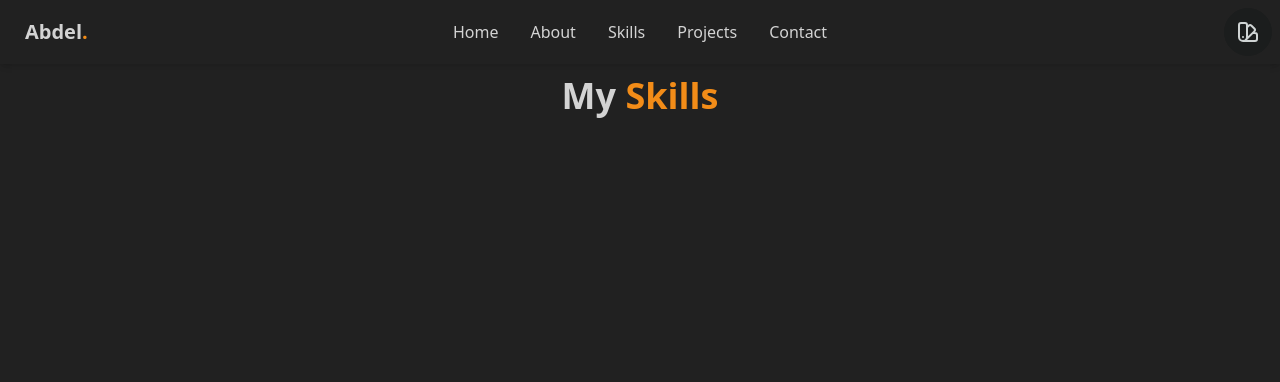
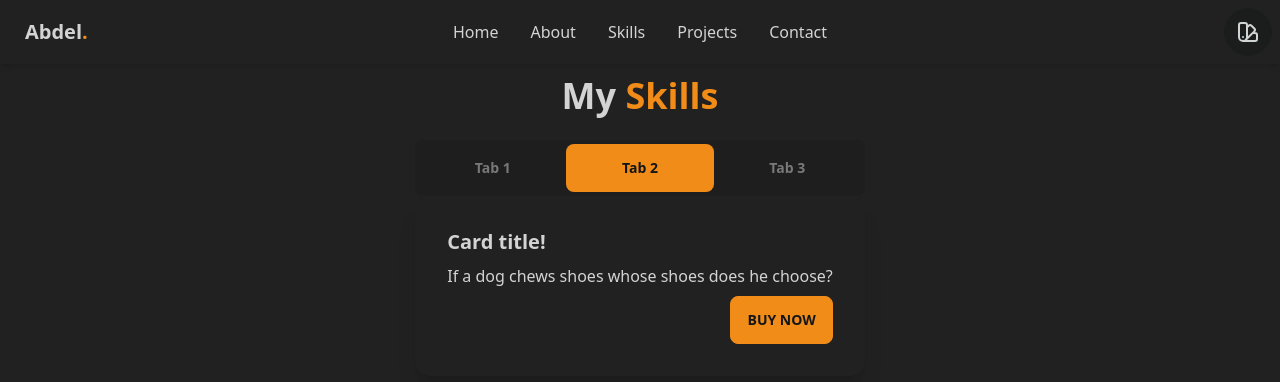
Before and after one commit to abdellatif-laghjaj/vue-portfolio, a Vue app: page /skills in a window 1280 px wide. Shown: the top 382 px of the page. Built offline with nearby package versions, Linux system fonts and the light colour scheme.

Commit message:
create tabs for skills

```diff
--- a/src/views/Skills.vue
+++ b/src/views/Skills.vue
@@ -7,13 +7,30 @@
     </div>
 
     <!-- Section Content -->
+    <div class="mt-3 w-11/12 sm:w-auto">
+      <div class="tabs tabs-boxed">
+        <a class="tab flex-1 h-12 font-bold">Tab 1</a>
+        <a class="tab flex-1 h-12 font-bold tab-active">Tab 2</a>
+        <a class="tab flex-1 h-12 font-bold">Tab 3</a>
+      </div>
+
+      <div class="tab-content w-full">
+        <div class="card bg-base-100 shadow-xl">
+          <div class="card-body">
+            <h2 class="card-title">Card title!</h2>
+            <p>If a dog chews shoes whose shoes does he choose?</p>
+            <div class="card-actions justify-end">
+              <button class="btn btn-primary">Buy Now</button>
+            </div>
+          </div>
+        </div>
+      </div>
+    </div>
   </div>
 </template>
 
-<script>
-export default {
-  name: "About"
-}
+<script setup>
+
 </script>
 
 <style scoped>
```
Also changed, not shown: 1 other file (tests, documents, lock files or other folders).
